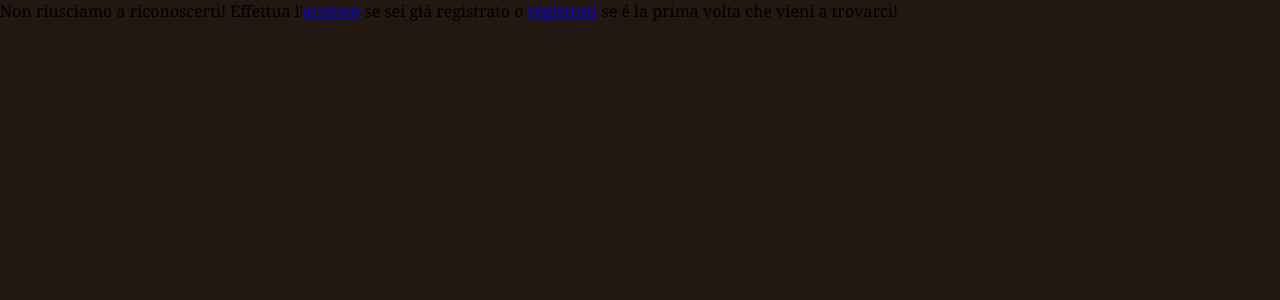
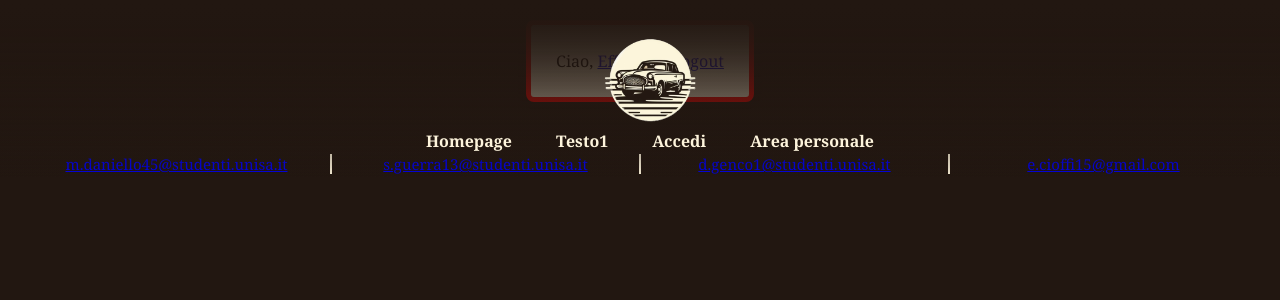
Before and after one commit to mariodan02/TecWeb23, a PHP site: page /reserved.php in a window 1280 px wide. Shown: the top 300 px of the page. Run offline with PHP 8.4, Linux system fonts and the light colour scheme; the visitor is signed in with stand-in values (Sample User, id 1).

Commit message:
area riservata

```diff
--- a/footer.php
+++ b/footer.php
@@ -6,4 +6,3 @@
         <p><a href="mailto:e.cioffi15@studenti.unisa.it">e.cioffi15@gmail.com</a></p>
     </div>
 </footer>
-vai
--- a/reserved.php
+++ b/reserved.php
@@ -6,26 +6,33 @@
 <title>Area Riservata - WikiCar Vintage</title>
 <link rel="stylesheet" href="homepage-style.css">
 </head>
+
+<?php
+    include 'header.php';
+?>
+
 <body>
 
-<?php
-  //  include 'header.php';
-?>
+<div class="container">
+      <div class="form-container">
+      <?php
 
-<div class="user-actions">
-    <?php
-    if (isset($_SESSION['logged_in']) && $_SESSION['logged_in'] === true) {
+      if (isset($_SESSION['logged_in']) && $_SESSION['logged_in'] === true) {
         echo "Ciao, ";
         echo "<a href='logout.php'>Effettua il logout</a>";
-    } else {
+      } else {
         echo " Non riusciamo a riconoscerti! Effettua l'<a href='login.php'>accesso</a> se sei giá registrato o <a href='registrazione.php'>registrati</a> se é la prima volta che vieni a trovarci!";
         exit();
-    }
-    ?>
+      }
+
+      ?>
+      </div>
 </div>
 
 </body>
+
   <?php
     include 'footer.php';
     ?>
+
 </html>
```
